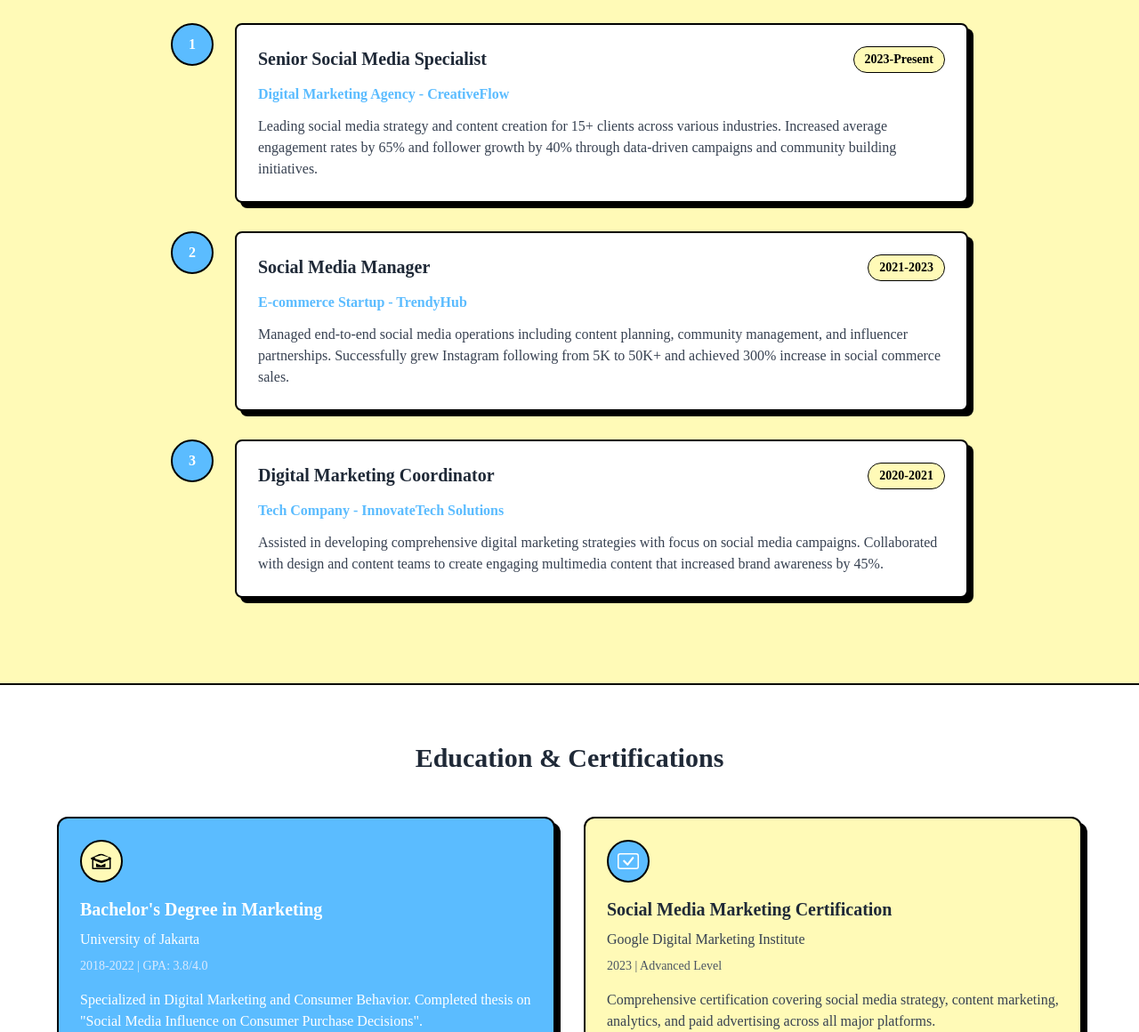
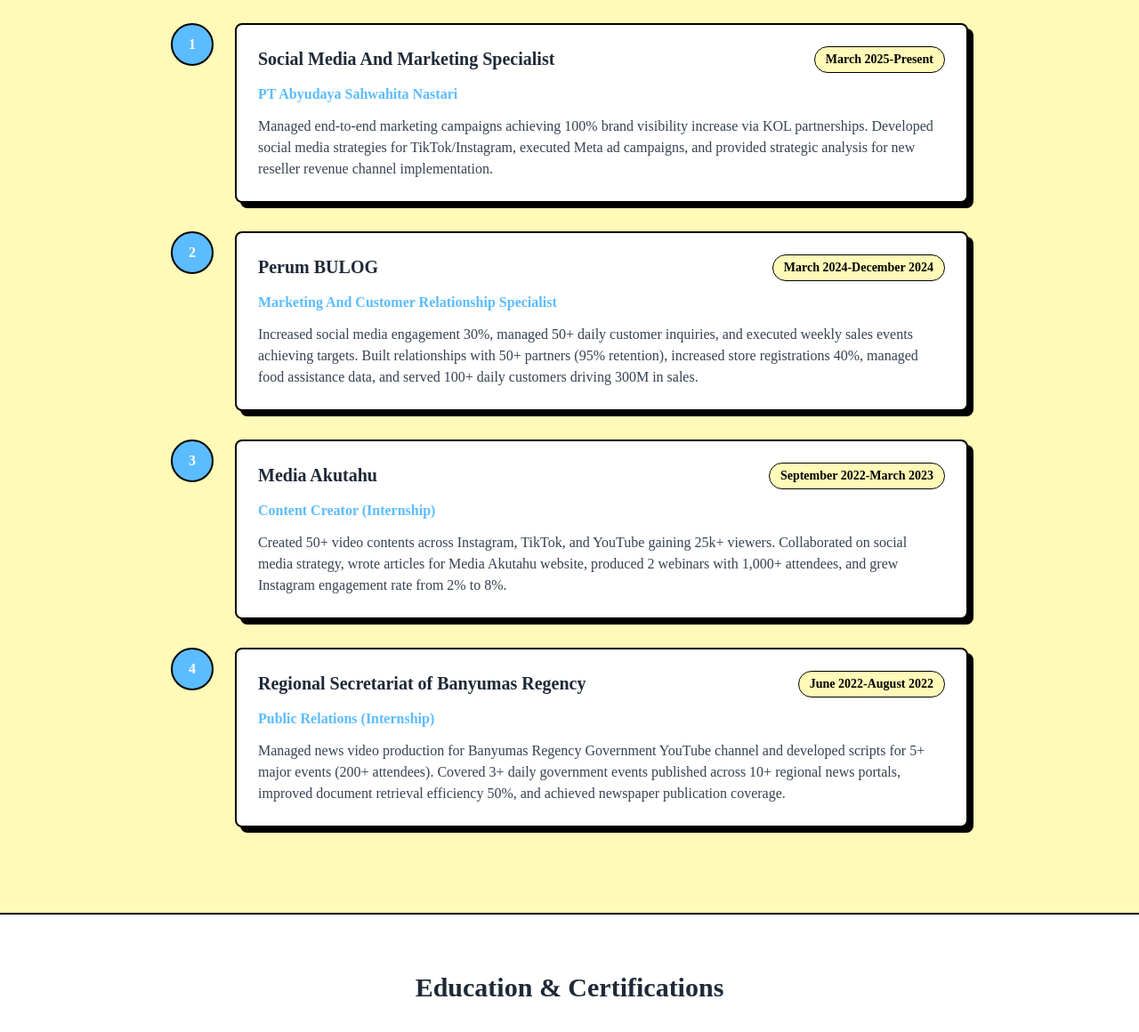
Before and after one commit to rizkysr90/personal-blog-zakiyah, a plain HTML site: page about.html in a window 1280 px wide. Shown: the part 1640-2800 px from the top of the page at 89% size. Drawn offline with nearby package versions, Linux system fonts and the light colour scheme; a web font is replaced by a local one.

Commit message:
continue to add achievement section

```diff
--- a/about.html
+++ b/about.html
@@ -66,12 +66,6 @@
                         class="max-lg:py-3 max-lg:px-4 max-lg:border-b max-lg:border-black hover:text-[#5BBCFF] [&.active]:text-[#5BBCFF]">Home</a>
                     <a href="about.html"
                         class="active max-lg:py-3 max-lg:px-4 max-lg:border-b max-lg:border-black hover:text-[#5BBCFF] [&.active]:text-[#5BBCFF]">About</a>
-                    <a href="works.html"
-                        class="max-lg:py-3 max-lg:px-4 max-lg:border-b max-lg:border-black hover:text-[#5BBCFF] [&.active]:text-[#5BBCFF]">Works</a>
-                    <a href="blogs.html"
-                        class="max-lg:py-3 max-lg:px-4 max-lg:border-b max-lg:border-black hover:text-[#5BBCFF] [&.active]:text-[#5BBCFF]">Blogs</a>
-                    <a href="contact.html"
-                        class="max-lg:py-3 max-lg:px-4 max-lg:border-b max-lg:border-black hover:text-[#5BBCFF] [&.active]:text-[#5BBCFF]">Contact</a>
                 </nav>
             </div>
 
@@ -514,16 +508,16 @@
                             <div
                                 class="flex-1 bg-white p-6 rounded-lg border-2 border-black shadow-[6px_6px_0_0_#000000]">
                                 <div class="flex flex-col md:flex-row md:justify-between md:items-start mb-3">
-                                    <h3 class="text-xl font-bold text-gray-800">Senior Social Media Specialist</h3>
+                                    <h3 class="text-xl font-bold text-gray-800">Social Media And Marketing Specialist
+                                    </h3>
                                     <span class="text-sm font-semibold px-3 py-1 rounded-full border border-black"
-                                        style="background-color: #FFFAB7;">2023-Present</span>
+                                        style="background-color: #FFFAB7;">March 2025-Present</span>
                                 </div>
-                                <p class="font-semibold mb-3" style="color: #5BBCFF;">Digital Marketing Agency -
-                                    CreativeFlow</p>
-                                <p class="text-gray-700">Leading social media strategy and content creation for 15+
-                                    clients across various industries. Increased average engagement rates by 65% and
-                                    follower growth by 40% through data-driven campaigns and community building
-                                    initiatives.</p>
+                                <p class="font-semibold mb-3" style="color: #5BBCFF;">PT Abyudaya Sahwahita Nastari</p>
+                                <p class="text-gray-700">Managed end-to-end marketing campaigns achieving 100% brand
+                                    visibility increase via KOL partnerships. Developed social media strategies for
+                                    TikTok/Instagram, executed Meta ad campaigns, and provided strategic analysis for
+                                    new reseller revenue channel implementation.</p>
                             </div>
                         </div>
                     </div>
@@ -539,15 +533,17 @@
                             <div
                                 class="flex-1 bg-white p-6 rounded-lg border-2 border-black shadow-[6px_6px_0_0_#000000]">
                                 <div class="flex flex-col md:flex-row md:justify-between md:items-start mb-3">
-                                    <h3 class="text-xl font-bold text-gray-800">Social Media Manager</h3>
+                                    <h3 class="text-xl font-bold text-gray-800">Perum BULOG</h3>
                                     <span class="text-sm font-semibold px-3 py-1 rounded-full border border-black"
-                                        style="background-color: #FFFAB7;">2021-2023</span>
+                                        style="background-color: #FFFAB7;">March 2024-December 2024</span>
                                 </div>
-                                <p class="font-semibold mb-3" style="color: #5BBCFF;">E-commerce Startup - TrendyHub</p>
-                                <p class="text-gray-700">Managed end-to-end social media operations including content
-                                    planning, community management, and influencer partnerships. Successfully grew
-                                    Instagram following from 5K to 50K+ and achieved 300% increase in social commerce
-                                    sales.</p>
+                                <p class="font-semibold mb-3" style="color: #5BBCFF;">Marketing And Customer
+                                    Relationship Specialist</p>
+                                <p class="text-gray-700">Increased social media engagement 30%, managed 50+ daily
+                                    customer inquiries, and executed weekly sales events achieving targets. Built
+                                    relationships with 50+ partners (95% retention), increased store registrations 40%,
+                                    managed food assistance data, and served 100+ daily customers driving 300M in sales.
+                                </p>
                             </div>
                         </div>
                     </div>
@@ -563,16 +559,39 @@
                             <div
                                 class="flex-1 bg-white p-6 rounded-lg border-2 border-black shadow-[6px_6px_0_0_#000000]">
                                 <div class="flex flex-col md:flex-row md:justify-between md:items-start mb-3">
-                                    <h3 class="text-xl font-bold text-gray-800">Digital Marketing Coordinator</h3>
+                                    <h3 class="text-xl font-bold text-gray-800">Media Akutahu</h3>
                                     <span class="text-sm font-semibold px-3 py-1 rounded-full border border-black"
-                                        style="background-color: #FFFAB7;">2020-2021</span>
+                                        style="background-color: #FFFAB7;">September 2022-March 2023</span>
                                 </div>
-                                <p class="font-semibold mb-3" style="color: #5BBCFF;">Tech Company - InnovateTech
-                                    Solutions</p>
-                                <p class="text-gray-700">Assisted in developing comprehensive digital marketing
-                                    strategies with focus on social media campaigns. Collaborated with design and
-                                    content teams to create engaging multimedia content that increased brand awareness
-                                    by 45%.</p>
+                                <p class="font-semibold mb-3" style="color: #5BBCFF;">Content Creator (Internship)</p>
+                                <p class="text-gray-700">Created 50+ video contents across Instagram, TikTok, and
+                                    YouTube gaining 25k+ viewers. Collaborated on social media strategy, wrote articles
+                                    for Media Akutahu website, produced 2 webinars with 1,000+ attendees, and grew
+                                    Instagram engagement rate from 2% to 8%.</p>
+                            </div>
+                        </div>
+                    </div>
+                    <!-- Experience Item 4 -->
+                    <div class="relative mb-8 transform duration-700 opacity-0 translate-y-20 delay-500"
+                        data-view="!opacity-100 !translate-y-0">
+                        <div class="flex items-start gap-6">
+                            <div class="flex-shrink-0 w-12 h-12 rounded-full border-2 border-black flex items-center justify-center font-bold text-white"
+                                style="background-color: #5BBCFF;">
+                                4
+                            </div>
+                            <div
+                                class="flex-1 bg-white p-6 rounded-lg border-2 border-black shadow-[6px_6px_0_0_#000000]">
+                                <div class="flex flex-col md:flex-row md:justify-between md:items-start mb-3">
+                                    <h3 class="text-xl font-bold text-gray-800">Regional Secretariat of Banyumas Regency
+                                    </h3>
+                                    <span class="text-sm font-semibold px-3 py-1 rounded-full border border-black"
+                                        style="background-color: #FFFAB7;">June 2022-August 2022</span>
+                                </div>
+                                <p class="font-semibold mb-3" style="color: #5BBCFF;">Public Relations (Internship)</p>
+                                <p class="text-gray-700">Managed news video production for Banyumas Regency Government
+                                    YouTube channel and developed scripts for 5+ major events (200+ attendees). Covered
+                                    3+ daily government events published across 10+ regional news portals, improved
+                                    document retrieval efficiency 50%, and achieved newspaper publication coverage.</p>
                             </div>
                         </div>
                     </div>
@@ -603,9 +622,10 @@
                                         d="M1.5 5.5a.5.5 0 0 1 .5-.5h1a.5.5 0 0 1 0 1H2v7h12V6h-.5a.5.5 0 0 1 0-1h1a.5.5 0 0 1 .5.5v8a.5.5 0 0 1-.5.5H1.5a.5.5 0 0 1-.5-.5v-8Z" />
                                 </svg>
                             </div>
-                            <h3 class="text-xl font-bold text-white mb-2">Bachelor's Degree in Marketing</h3>
-                            <p class="text-white font-medium mb-2">University of Jakarta</p>
-                            <p class="text-blue-100 text-sm mb-4">2018-2022 | GPA: 3.8/4.0</p>
+                            <h3 class="text-xl font-bold text-white mb-2">Bachelor's Degree in Communication Science
+                            </h3>
+                            <p class="text-white font-medium mb-2">University of Singaperbangsa Karawang</p>
+                            <p class="text-blue-100 text-sm mb-4">2019-2023 | GPA: 3.86/4.0</p>
                             <p class="text-white">Specialized in Digital Marketing and Consumer Behavior. Completed
                                 thesis on "Social Media Influence on Consumer Purchase Decisions".</p>
                         </div>
@@ -626,8 +646,8 @@
                                         d="M10.97 4.97a.235.235 0 0 0-.02.022L7.477 9.417 5.384 7.323a.75.75 0 0 0-1.06 1.06L6.97 11.03a.75.75 0 0 0 1.079-.02l3.992-4.99a.75.75 0 0 0-1.071-1.05z" />
                                 </svg>
                             </div>
-                            <h3 class="text-xl font-bold text-gray-800 mb-2">Social Media Marketing Certification</h3>
-                            <p class="text-gray-700 font-medium mb-2">Google Digital Marketing Institute</p>
+                            <h3 class="text-xl font-bold text-gray-800 mb-2">Creative Content in Digital Media</h3>
+                            <p class="text-gray-700 font-medium mb-2">SkillAcademy By Ruangguru</p>
                             <p class="text-gray-600 text-sm mb-4">2023 | Advanced Level</p>
                             <p class="text-gray-700">Comprehensive certification covering social media strategy, content
                                 marketing, analytics, and paid advertising across all major platforms.</p>
@@ -647,8 +667,9 @@
                                         d="M10.97 4.97a.235.235 0 0 0-.02.022L7.477 9.417 5.384 7.323a.75.75 0 0 0-1.06 1.06L6.97 11.03a.75.75 0 0 0 1.079-.02l3.992-4.99a.75.75 0 0 0-1.071-1.05z" />
                                 </svg>
                             </div>
-                            <h3 class="text-xl font-bold text-gray-800 mb-2">Facebook & Instagram Marketing</h3>
-                            <p class="text-gray-700 font-medium mb-2">Meta Business Academy</p>
+                            <h3 class="text-xl font-bold text-gray-800 mb-2">Microsoft Excel From Basics To Advanced
+                            </h3>
+                            <p class="text-gray-700 font-medium mb-2">Udemy</p>
                             <p class="text-gray-600 text-sm mb-4">2022 | Professional Level</p>
                             <p class="text-gray-700">Advanced certification in Facebook and Instagram advertising,
                                 including audience targeting, campaign optimization, and performance analytics.</p>
@@ -670,8 +691,8 @@
                                         d="M9.5 0H4a2 2 0 0 0-2 2v12a2 2 0 0 0 2 2h8a2 2 0 0 0 2-2V4.5L9.5 0zm0 1v2A1.5 1.5 0 0 0 11 4.5h2V14a1 1 0 0 1-1 1H4a1 1 0 0 1-1-1V2a1 1 0 0 1 1-1h5.5z" />
                                 </svg>
                             </div>
-                            <h3 class="text-xl font-bold text-white mb-2">Content Marketing Specialist</h3>
-                            <p class="text-white font-medium mb-2">HubSpot Academy</p>
+                            <h3 class="text-xl font-bold text-white mb-2">English For Office Employees</h3>
+                            <p class="text-white font-medium mb-2">yec.co.id</p>
                             <p class="text-blue-100 text-sm mb-4">2023 | Expert Level</p>
                             <p class="text-white">Comprehensive training in content strategy, creation, distribution,
                                 and performance measurement across digital channels.</p>
@@ -693,7 +714,8 @@
 
                     <div class="flex flex-col sm:flex-row gap-4 justify-center items-center">
                         <a class="group py-4 px-6 relative inline-flex flex-row items-center justify-center gap-x-3 rounded-lg font-bold text-lg tracking-wide border-2 border-black hover:-translate-y-1 transform duration-300 shadow-[4px_4px_0_0_#000000] hover:shadow-[6px_6px_0_0_#000000] focus:-translate-y-1 text-white"
-                            href="contact.html" style="background-color: #5BBCFF;">
+                            href="https://www.linkedin.com/in/zakiyah-khoirunnisa" target="_blank"
+                            style="background-color: #5BBCFF;">
                             <svg xmlns="http://www.w3.org/2000/svg" width="24" height="24" fill="currentColor"
                                 viewBox="0 0 16 16">
                                 <path
```
Also changed, not shown: index.html (+1 -6 lines).
